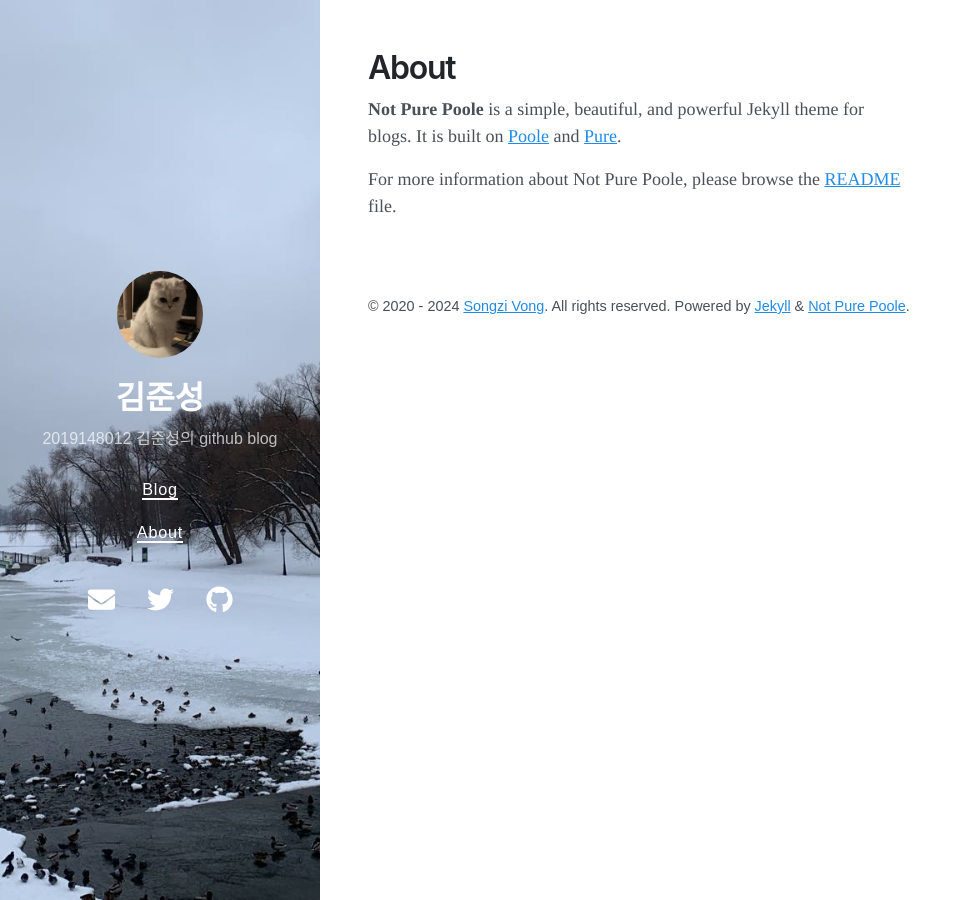
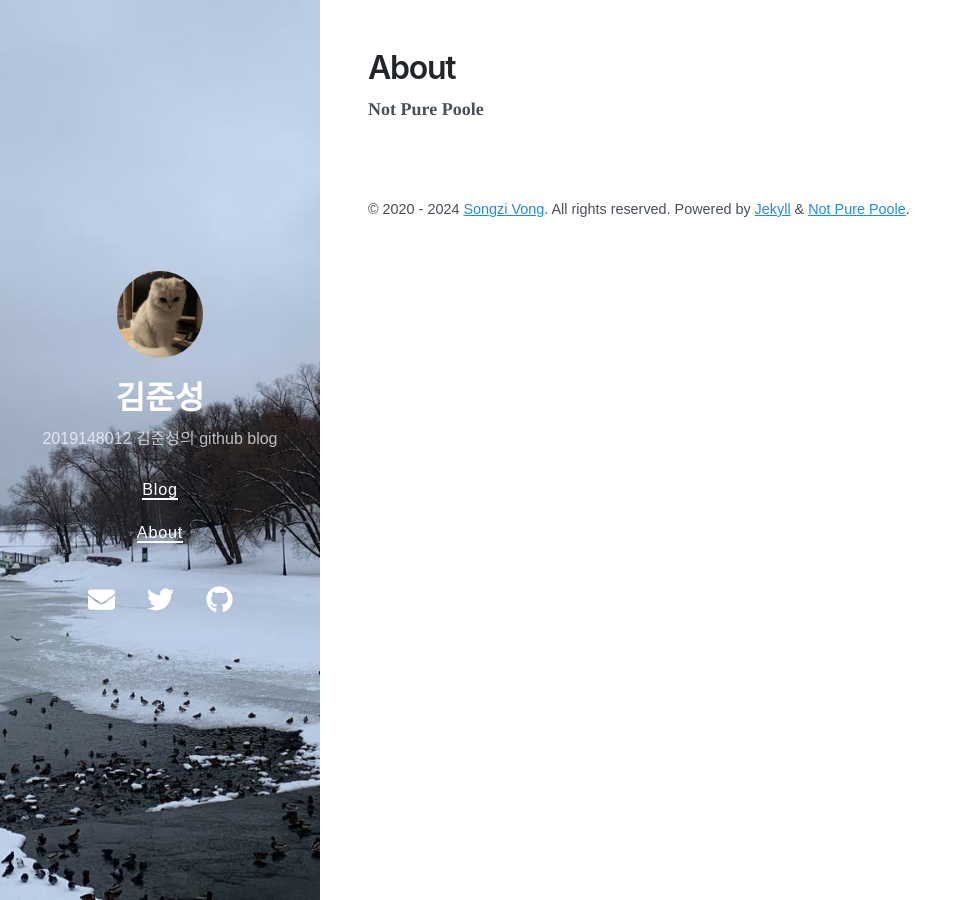
Before and after one commit to j-s-eee/j-s-eee, a Jekyll site: the page built from about.md, in a window 1280 px wide. Shown: the whole page, without its empty margins (0-972 px from the left). Built offline with Jekyll 4.4.1, drawn with Linux system fonts in a browser that asks for light colours; nearby versions of some CDN libraries.

Commit message:
Update about.md

```diff
--- a/about.md
+++ b/about.md
@@ -3,6 +3,4 @@ layout: page
 title: About
 ---
 
-**Not Pure Poole** is a simple, beautiful, and powerful Jekyll theme for blogs. It is built on [Poole](https://github.com/poole/poole) and [Pure](https://purecss.io/).
-
-For more information about Not Pure Poole, please browse the [README](https://github.com/vszhub/not-pure-poole) file.
+**Not Pure Poole**
```
